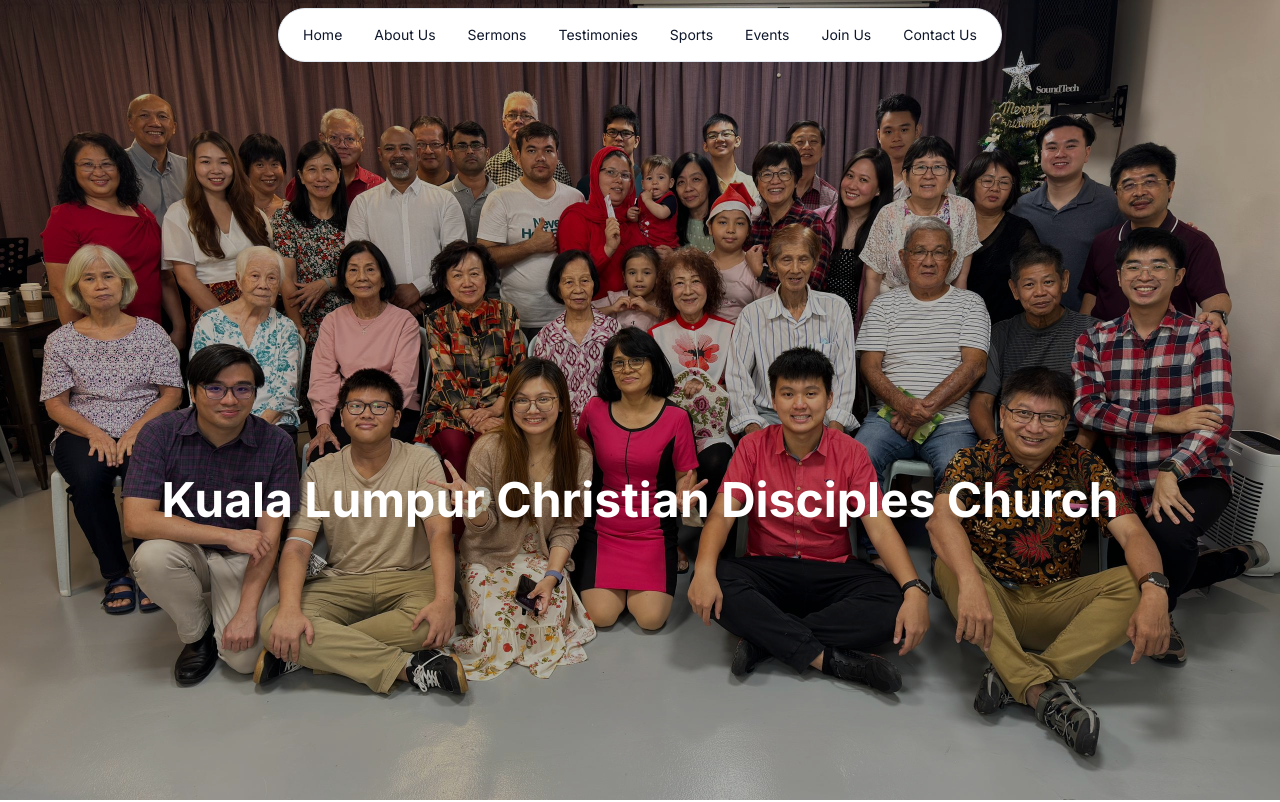
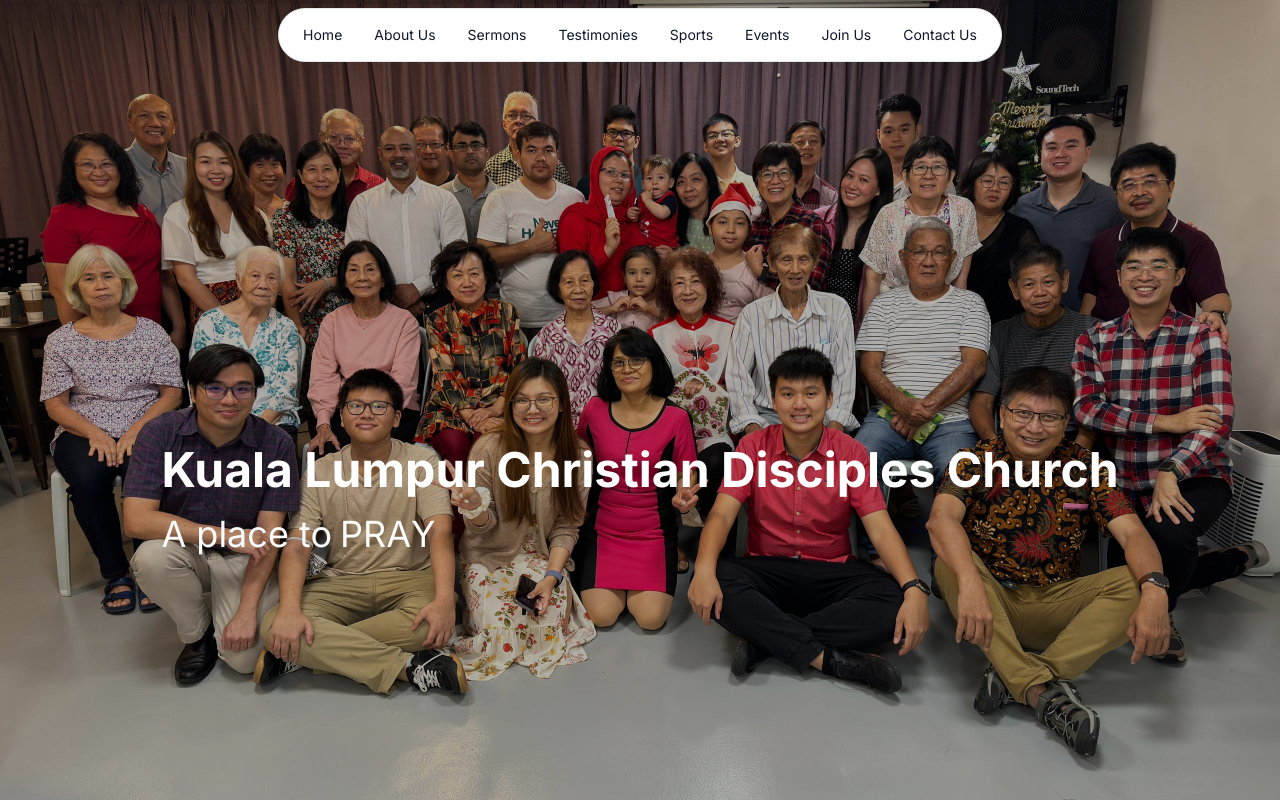
Before and after one commit to RyanSyen/klcdc, a Next.js app: page / in a window 1280 px wide. Shown: the top 802 px of the page. Built offline with nearby package versions, Linux system fonts and the light colour scheme.

Commit message:
added flip words

```diff
--- a/jsconfig.json
+++ b/jsconfig.json
@@ -2,6 +2,7 @@
   "compilerOptions": {
     "paths": {
       "@/*": ["./src/*"]
-    }
+    },
+    "checkJs": true,
   }
 }
--- a/package.json
+++ b/package.json
@@ -14,7 +14,7 @@
     "clsx": "^2.1.1",
     "embla-carousel-autoplay": "^8.2.0",
     "embla-carousel-react": "^8.0.0",
-    "framer-motion": "^11.3.29",
+    "framer-motion": "^11.3.31",
     "lucide-react": "^0.354.0",
     "next": "14.1.3",
     "react": "^18",
--- a/src/components/banner/banner.jsx
+++ b/src/components/banner/banner.jsx
@@ -1,7 +1,10 @@
 import Image from "next/image";
 import React from "react";
+import { FlipWords } from "../ui/flip-words";
 
 const Banner = () => {
+  const words = ["GROW", "PRAY", "LEARN", "EXPERIENCE", "PLAY", "CELEBRATE"];
+
   return (
     <div className="h-96 lg:h-[100vh] relative ">
       <div className="relative w-full h-full">
@@ -15,9 +18,13 @@ const Banner = () => {
         <div className="absolute top-0 left-0 w-full h-full bg-[rgba(0,0,0,0.3)] bg-blend-multiply" />
         <div className="absolute top-[25%] inset-0 flex items-center justify-center z-[2] text-white text-center px-4">
           <div className="max-w-xxl">
-            <h1 className="text-3xl lg:text-5xl font-bold">
+            <h1 className="text-3xl lg:text-5xl font-bold churchName">
               Kuala Lumpur Christian Disciples Church
             </h1>
+            <div className="pt-5 text-2xl lg:text-4xl mx-auto font-normal text-[#fcfcfc] text-left">
+              A place to
+              <FlipWords words={words} /> <br />
+            </div>
           </div>
         </div>
       </div>
--- /dev/null
+++ b/src/components/ui/flip-words.jsx
@@ -0,0 +1,90 @@
+"use client";
+import React, { useCallback, useEffect, useState } from "react";
+import { AnimatePresence, motion } from "framer-motion";
+import { cn } from "@/lib/utils";
+
+export const FlipWords = ({ words, duration = 3000, className }) => {
+  const [currentWord, setCurrentWord] = useState(words[0]);
+  const [isAnimating, setIsAnimating] = useState(false);
+
+  // thanks for the fix Julian - https://github.com/Julian-AT
+  const startAnimation = useCallback(() => {
+    const word = words[words.indexOf(currentWord) + 1] || words[0];
+    setCurrentWord(word);
+    setIsAnimating(true);
+  }, [currentWord, words]);
+
+  useEffect(() => {
+    if (!isAnimating)
+      setTimeout(() => {
+        startAnimation();
+      }, duration);
+  }, [isAnimating, duration, startAnimation]);
+
+  return (
+    <AnimatePresence
+      onExitComplete={() => {
+        setIsAnimating(false);
+      }}
+    >
+      <motion.div
+        initial={{
+          opacity: 0,
+          y: 10,
+        }}
+        animate={{
+          opacity: 1,
+          y: 0,
+        }}
+        transition={{
+          type: "spring",
+          stiffness: 100,
+          damping: 10,
+        }}
+        exit={{
+          opacity: 0,
+          y: -40,
+          x: 40,
+          filter: "blur(8px)",
+          scale: 2,
+          position: "absolute",
+        }}
+        className={cn(
+          "z-10 inline-block relative text-left text-[#fcfcfc] px-2",
+          className
+        )}
+        key={currentWord}
+      >
+        {/* edit suggested by Sajal: https://x.com/DewanganSajal */}
+        {currentWord.split(" ").map((word, wordIndex) => (
+          <motion.span
+            key={word + wordIndex}
+            initial={{ opacity: 0, y: 10, filter: "blur(8px)" }}
+            animate={{ opacity: 1, y: 0, filter: "blur(0px)" }}
+            transition={{
+              delay: wordIndex * 0.3,
+              duration: 0.3,
+            }}
+            className="inline-block whitespace-nowrap"
+          >
+            {word.split("").map((letter, letterIndex) => (
+              <motion.span
+                key={word + letterIndex}
+                initial={{ opacity: 0, y: 10, filter: "blur(8px)" }}
+                animate={{ opacity: 1, y: 0, filter: "blur(0px)" }}
+                transition={{
+                  delay: wordIndex * 0.3 + letterIndex * 0.05,
+                  duration: 0.2,
+                }}
+                className="inline-block"
+              >
+                {letter}
+              </motion.span>
+            ))}
+            <span className="inline-block">&nbsp;</span>
+          </motion.span>
+        ))}
+      </motion.div>
+    </AnimatePresence>
+  );
+};
--- a/tailwind.config.js
+++ b/tailwind.config.js
@@ -2,10 +2,10 @@
 module.exports = {
   darkMode: ["class"],
   content: [
-    './pages/**/*.{js,jsx}',
-    './components/**/*.{js,jsx}',
-    './app/**/*.{js,jsx}',
-    './src/**/*.{js,jsx}',
+    "./pages/**/*.{js,jsx}",
+    "./components/**/*.{js,jsx}",
+    "./app/**/*.{js,jsx}",
+    "./src/**/*.{js,jsx}",
   ],
   prefix: "",
   theme: {
@@ -72,6 +72,9 @@ module.exports = {
         "accordion-up": "accordion-up 0.2s ease-out",
       },
     },
+    fontFamily: {
+      // churchName: ["Libre Baskerville", "serif"],
+    },
   },
   plugins: [require("tailwindcss-animate")],
-}
+};
```
Also changed, not shown: 1 other file (tests, documents, lock files or other folders).
